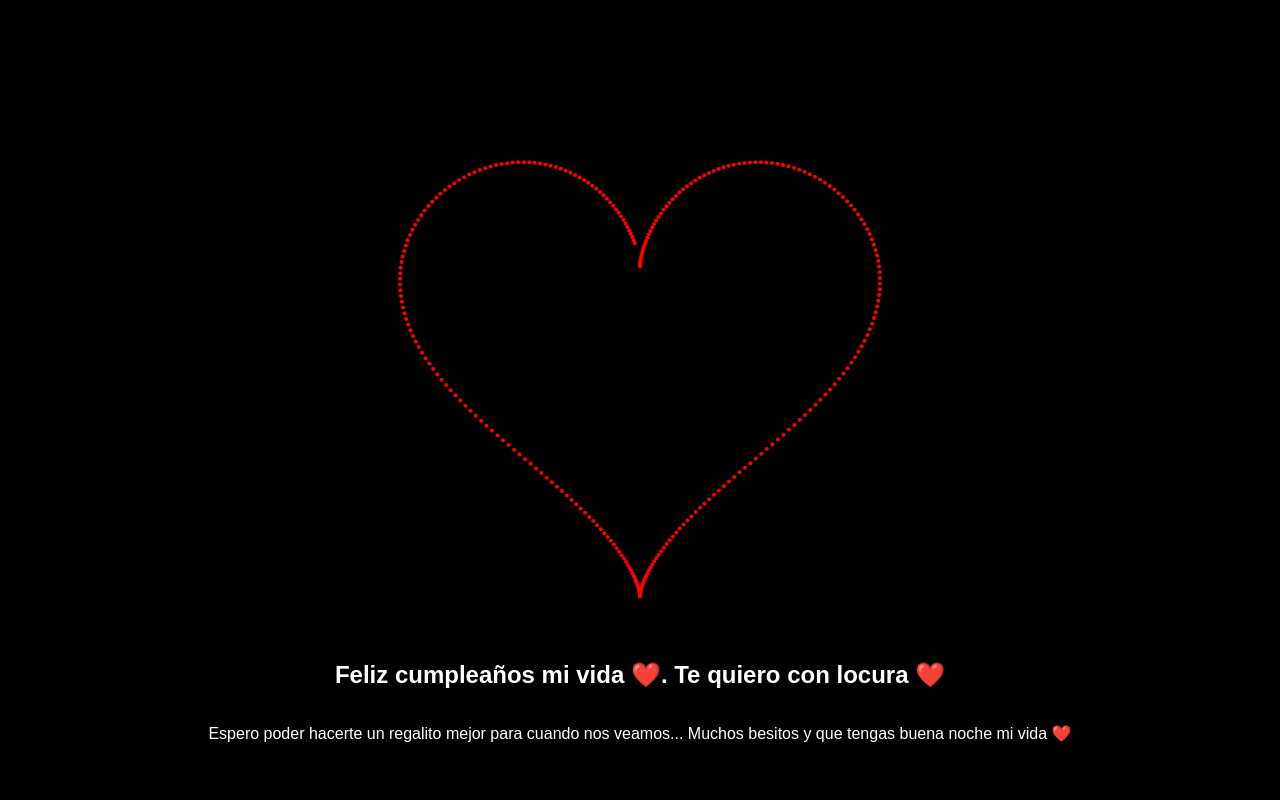
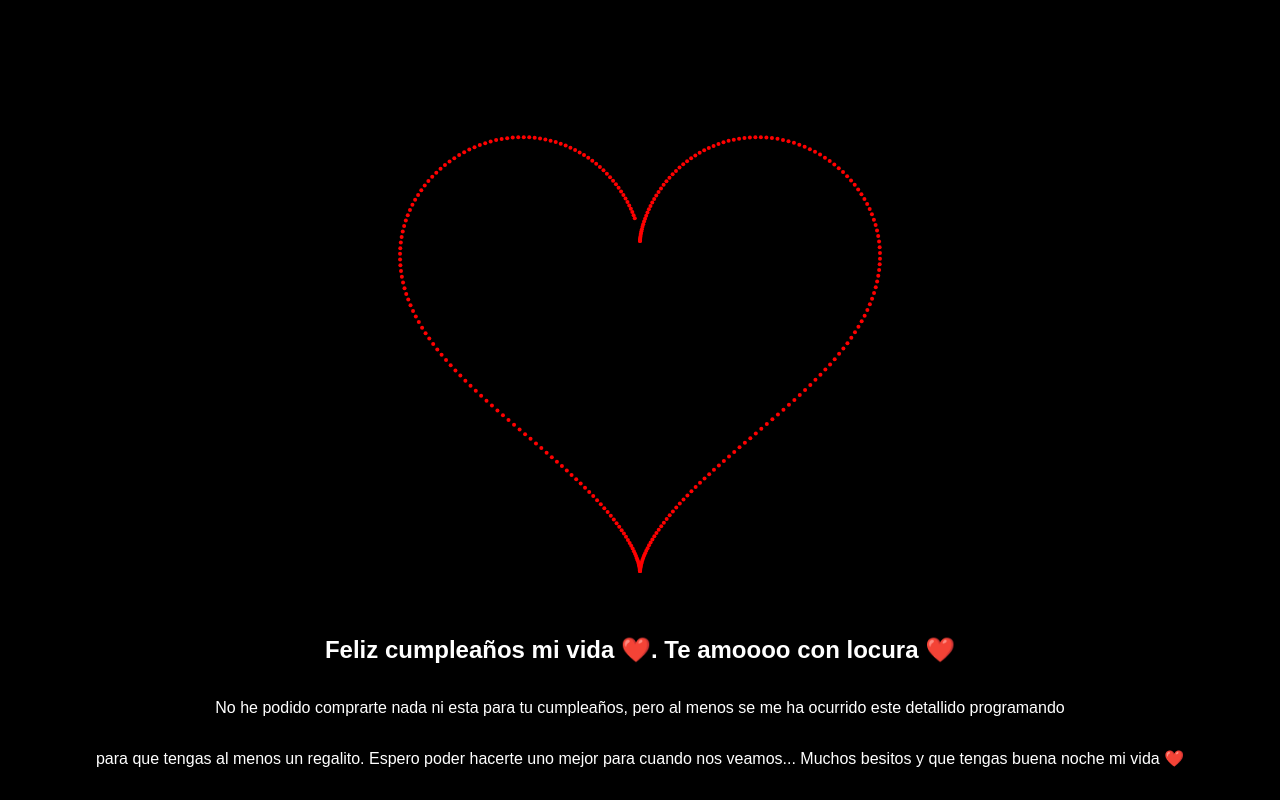
Before and after one commit to fersaezl/felicitacion, a plain HTML site: page index.html in a window 1280 px wide. Drawn offline with Linux system fonts and the light colour scheme.

Commit message:
Update index.html

```diff
--- a/index.html
+++ b/index.html
@@ -29,8 +29,9 @@
 </head>
 <body>
   <canvas id="heartCanvas" width="600" height="600"></canvas>
-  <h2>Feliz cumpleaños mi vida ❤️. Te quiero con locura ❤️</h2>
-  <p>Espero poder hacerte un regalito mejor para cuando nos veamos... Muchos besitos y que tengas buena noche mi vida ❤️</p>
+  <h2>Feliz cumpleaños mi vida ❤️. Te amoooo con locura ❤️</h2>
+<p>No he podido comprarte nada ni esta para tu cumpleaños, pero al menos se me ha ocurrido este detallido programando</p>
+  <p>para que tengas al menos un regalito. Espero poder hacerte uno mejor para cuando nos veamos... Muchos besitos y que tengas buena noche mi vida ❤️</p>
 
   <script>
     const canvas = document.getElementById("heartCanvas");
```
